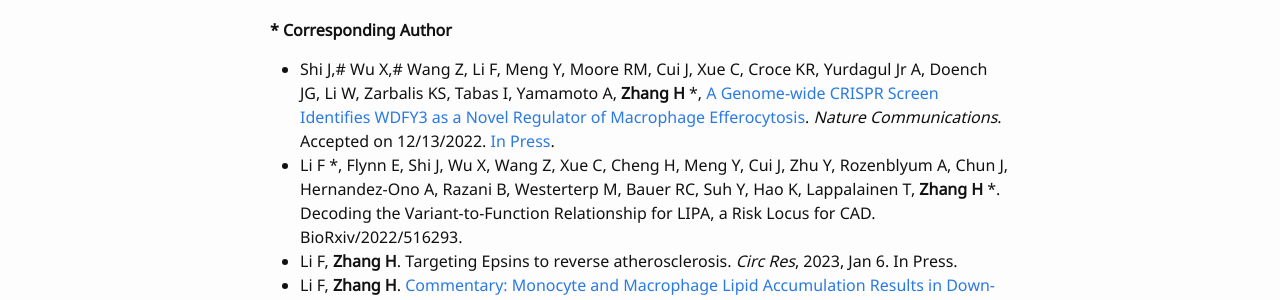
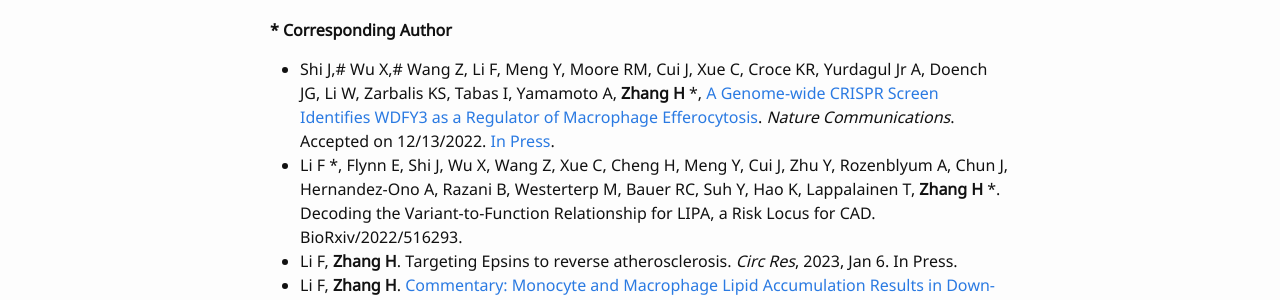
Before and after one commit to hanruizhang/zhanglab, a Jekyll site: the page built from 3_Publications.md, in a window 1280 px wide. Shown: the part 137-437 px from the top of the page. Built offline with Jekyll 4.4.1, drawn with Linux system fonts in a browser that asks for light colours.

Commit message:
Update 3_Publications.md

```diff
--- a/3_Publications.md
+++ b/3_Publications.md
@@ -7,7 +7,7 @@ nav: true
 
 __*__ **Corresponding Author**
 
-- Shi J,# Wu X,# Wang Z, Li F, Meng Y, Moore RM, Cui J, Xue C, Croce KR, Yurdagul Jr A, Doench JG, Li W, Zarbalis KS, Tabas I, Yamamoto A, **Zhang H** *, [A Genome-wide CRISPR Screen Identifies WDFY3 as a Novel Regulator of Macrophage Efferocytosis](https://www.biorxiv.org/content/10.1101/2022.01.21.477299v1). _Nature Communications_. Accepted on 12/13/2022. [In Press](https://doi.org/10.1038/s41467-022-35604-8).
+- Shi J,# Wu X,# Wang Z, Li F, Meng Y, Moore RM, Cui J, Xue C, Croce KR, Yurdagul Jr A, Doench JG, Li W, Zarbalis KS, Tabas I, Yamamoto A, **Zhang H** *, [A Genome-wide CRISPR Screen Identifies WDFY3 as a Regulator of Macrophage Efferocytosis](https://www.biorxiv.org/content/10.1101/2022.01.21.477299v1). _Nature Communications_. Accepted on 12/13/2022. [In Press](https://doi.org/10.1038/s41467-022-35604-8).
 - Li F *, Flynn E, Shi J, Wu X, Wang Z, Xue C, Cheng H, Meng Y, Cui J, Zhu Y, Rozenblyum A, Chun J, Hernandez-Ono A, Razani B, Westerterp M, Bauer RC, Suh Y, Hao K, Lappalainen T, **Zhang H** *. Decoding the Variant-to-Function Relationship for LIPA, a Risk Locus for CAD. BioRxiv/2022/516293.
 - Li F, **Zhang H**. Targeting Epsins to reverse atherosclerosis. _Circ Res_, 2023, Jan 6. In Press.
 - Li F, **Zhang H**. [Commentary: Monocyte and Macrophage Lipid Accumulation Results in Down-Regulated Type-I Interferon Responses.](doi: 10.3389/fcvm.2022.1086136) _Front. Cardiovasc. Med._, doi: 10.3389/fcvm.2022.1086136.
```
